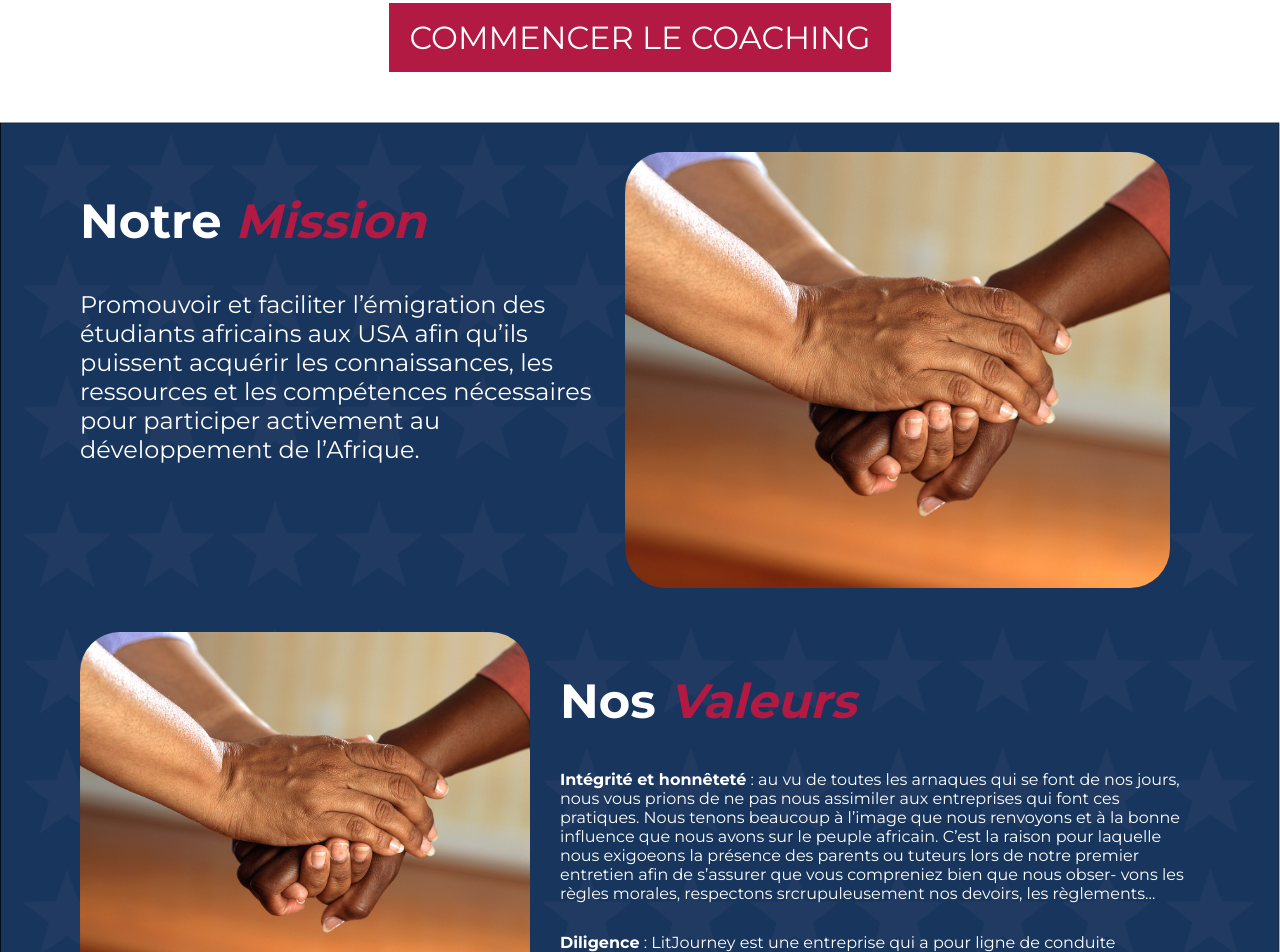
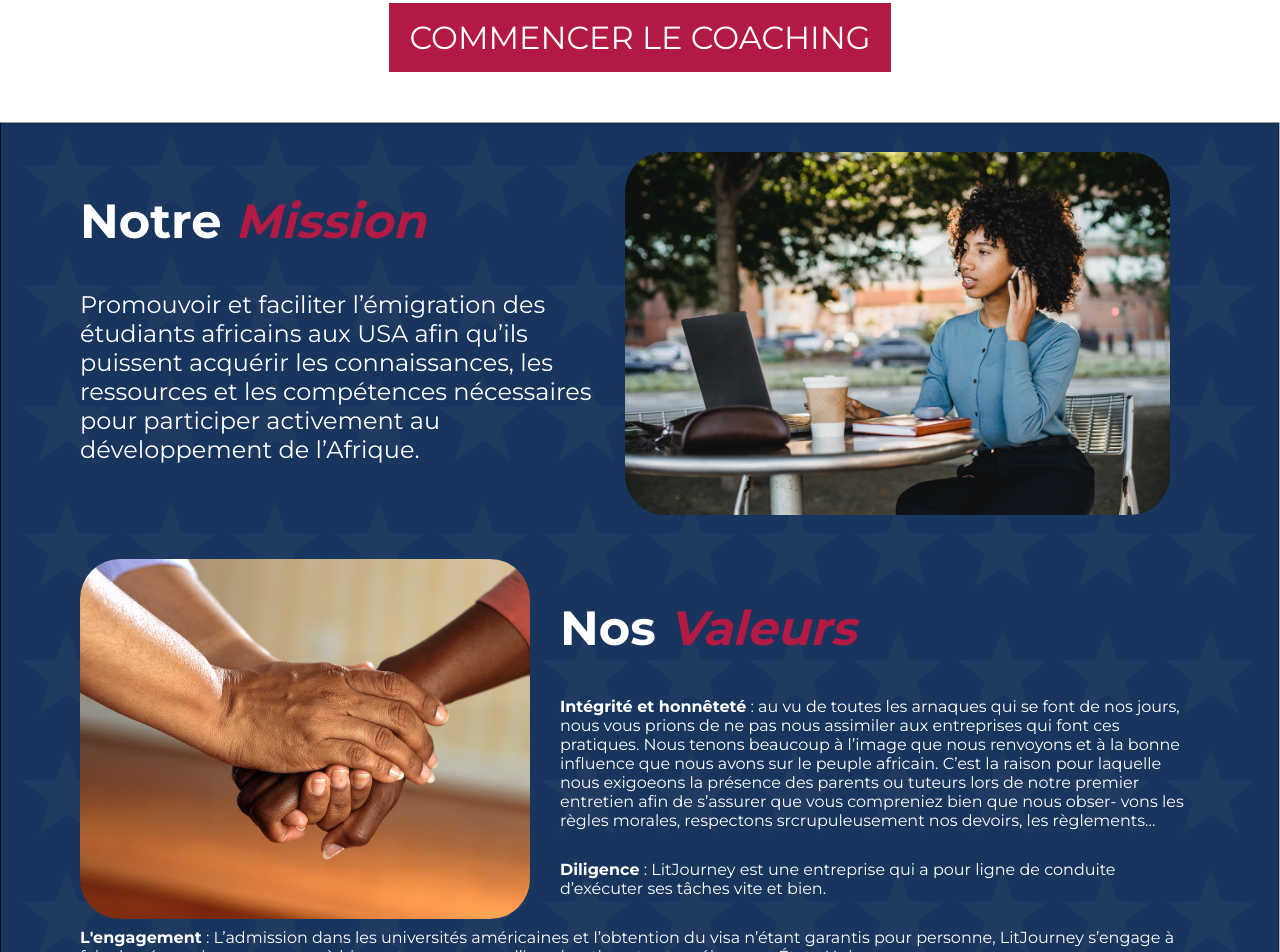
Before and after one commit to Mdev98/litjourney, a plain HTML site: page index.html in a window 1280 px wide. Shown: the part 1806-2758 px from the top of the page. Drawn offline with Linux system fonts and the light colour scheme.

Commit message:
update image

```diff
--- a/index.html
+++ b/index.html
@@ -52,7 +52,8 @@
         <section id="about" style="background-image: url('./static/images/bg.png'); background-size:cover; background-repeat: no-repeat; color: #fff;">
             <div class="wrapper section_to_flex" style="flex-direction: row-reverse;">
                 <div class="illustration">
-                    <img src="./static/images/image_04.jpg" alt="illustration">
+                    <img src="./static/images/image_02.jpg"
+alt="illustration">
                 </div>
                 <article>
                     <h1 class="title" style="color: #fff;">Notre <span>Mission</span></h1>
```
Also changed, not shown: static/images/image_02.jpg (added).
